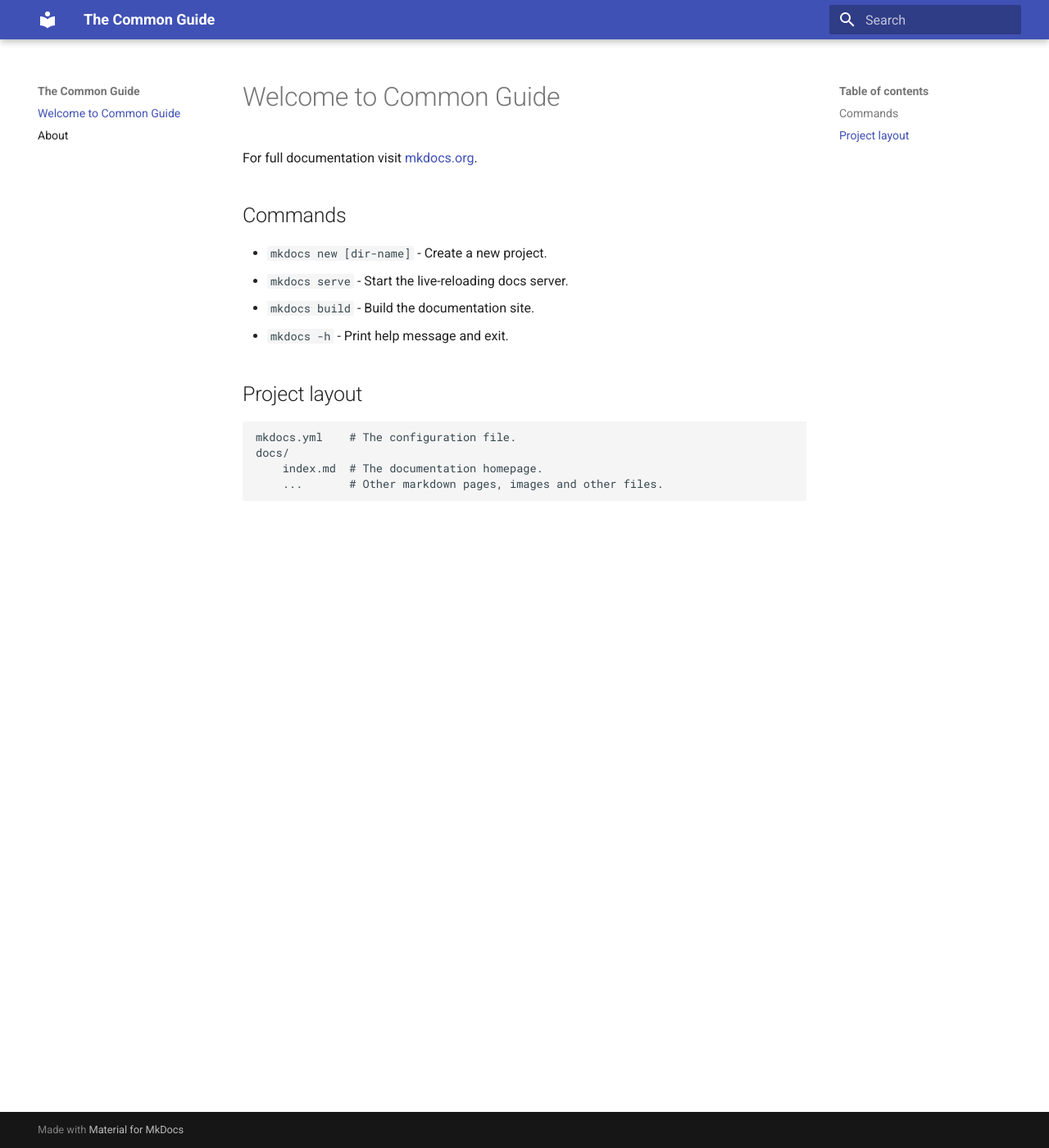
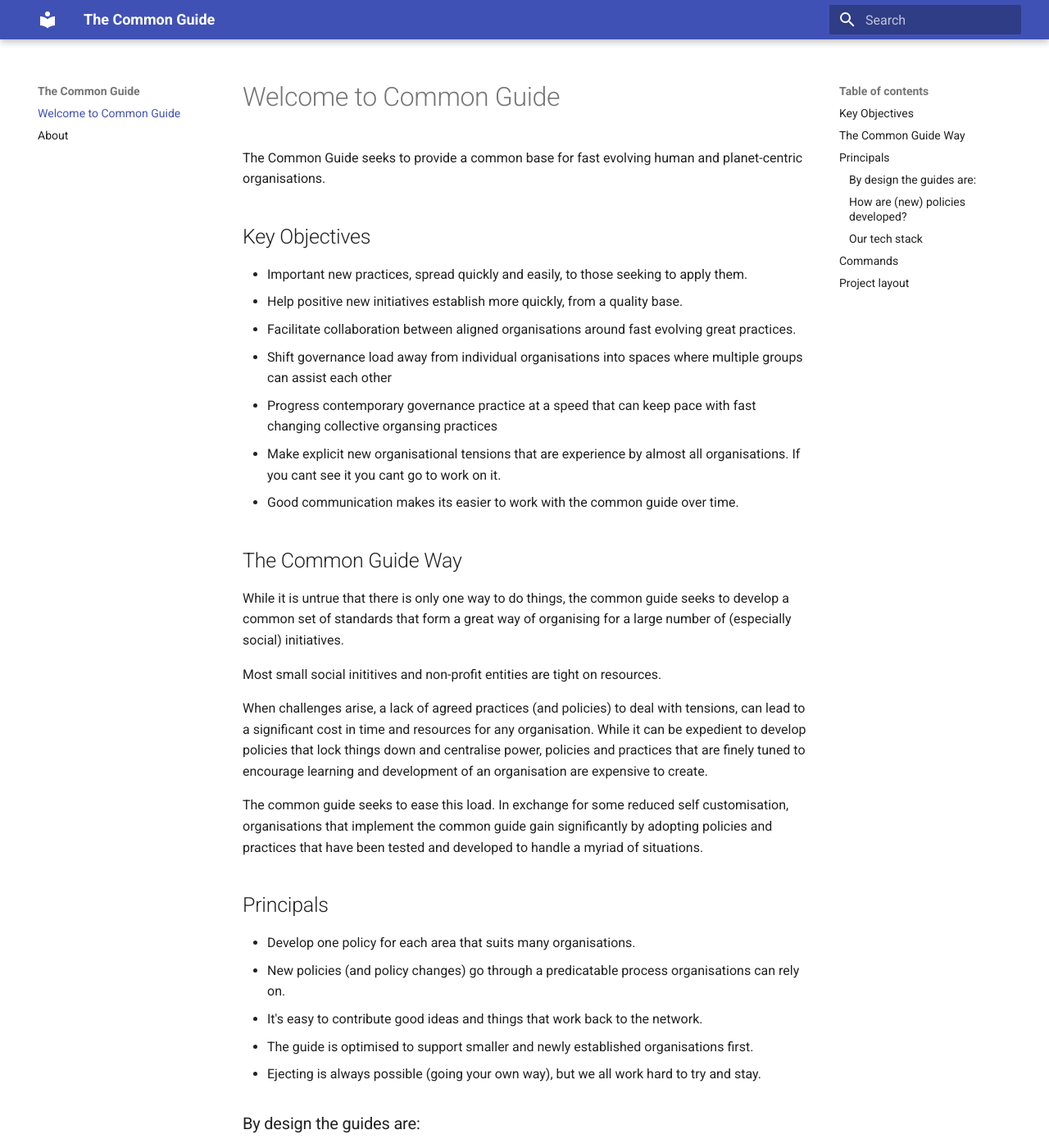
Before and after one commit to CommonGuide/commonguide, an MkDocs documentation site: the page built from docs/index.md, in a window 1280 px wide and 1400 px high. Shown: the whole window at 82% size. Built offline with MkDocs 1.6.1 and Material for MkDocs 9.7.7, drawn with Linux system fonts in a browser that asks for light colours; some of the changed text lies outside the part shown.

Commit message:
Adds initial overview of how the common guide works.

```diff
--- a/docs/index.md
+++ b/docs/index.md
@@ -1,4 +1,68 @@
 # Welcome to Common Guide
+
+The Common Guide seeks to provide a common base for fast evolving human and planet-centric organisations.
+
+## Key Objectives
+
+* Important new practices, spread quickly and easily, to those seeking to apply them.
+* Help positive new initiatives establish more quickly, from a quality base.
+* Facilitate collaboration between aligned organisations around fast evolving great practices.
+* Shift governance load away from individual organisations into spaces where multiple groups can assist each other
+* Progress contemporary governance practice at a speed that can keep pace with fast changing collective organsing practices
+* Make explicit new organisational tensions that are experience by almost all organisations. If you cant see it you cant go to work on it.
+* Good communication makes its easier to work with the common guide over time.
+
+## The Common Guide Way
+
+While it is untrue that there is only one way to do things, the common guide seeks to develop a common set of standards that form a great way of organising for a large number of (especially social) initiatives.
+
+Most small social inititives and non-profit entities are tight on resources.
+
+When challenges arise, a lack of agreed practices (and policies) to deal with tensions, can lead to a significant cost in time and resources for any organisation. While it can be expedient to develop policies that lock things down and centralise power, policies and practices that are finely tuned to encourage learning and development of an organisation are expensive to create.
+
+The common guide seeks to ease this load. In exchange for some reduced self customisation, organisations that implement the common guide gain significantly by adopting policies and practices that have been tested and developed to handle a myriad of situations.
+
+## Principals
+
+* Develop one policy for each area that suits many organisations.
+* New policies (and policy changes) go through a predicatable process organisations can rely on.
+* It's easy to contribute good ideas and things that work back to the network.
+* The guide is optimised to support smaller and newly established organisations first.
+* Ejecting is always possible (going your own way), but we all work hard to try and stay.
+
+### By design the guides are:
+
+* Easy to use, read and implment
+* Ongoing changes to the main guide can be easily integrated into individual projects.
+* Individual projects have ways to customise how they want to operate, within their own context.
+* Individual projects are encouraged to contribute back improvements that could benefit everyone.
+
+### How are (new) policies developed?
+
+You are strongly encouraged to create new policies and improve existing policies.
+
+Here's a standard workflow:
+
+1. Create an early draft of your new policy using your favorite collaboration tool (many like Google Docs).
+2. Run the policy by others, possibly a working group or others who may have good input.
+3. Contribute your policy to the Common Guide as a 'proposal' in Markdown format.
+4. Proposals can stay as just that for some time until there is community support for more formal adoption.
+5. With community support proposals move into 'Under consideration'. At this time it is communicated to the network along with other proposals which are 'under consideration' at that time.
+6. After one cycle without significant objections the proposal moves to 'early testing'. Organisations that
+have opted into the Early testing program will likley comment on the proposal at this time.
+7. After one cycle without significant objections, the proposal moves into 'for review' and all organisations are informed of which proposals are for review.
+8. After one cycle without significant objections, the proposal moves into 'Released'.
+
+At any stage where signifiant objections arise arond a proposal that proposal can be kept at the stage that it is at or reverted to an earlier stage and reworked.
+
+This is covered in more depth on 'Developing policies'.
+
+### Our tech stack
+
+Policies are stored in Common Markdown format, which is a plain text format.
+Plain text common markdown is cheap to store and highly future proof.
+
+Mkdocs is used to serve up Markdown files into a beautiful website.
 
 For full documentation visit [mkdocs.org](https://www.mkdocs.org).
 
```
